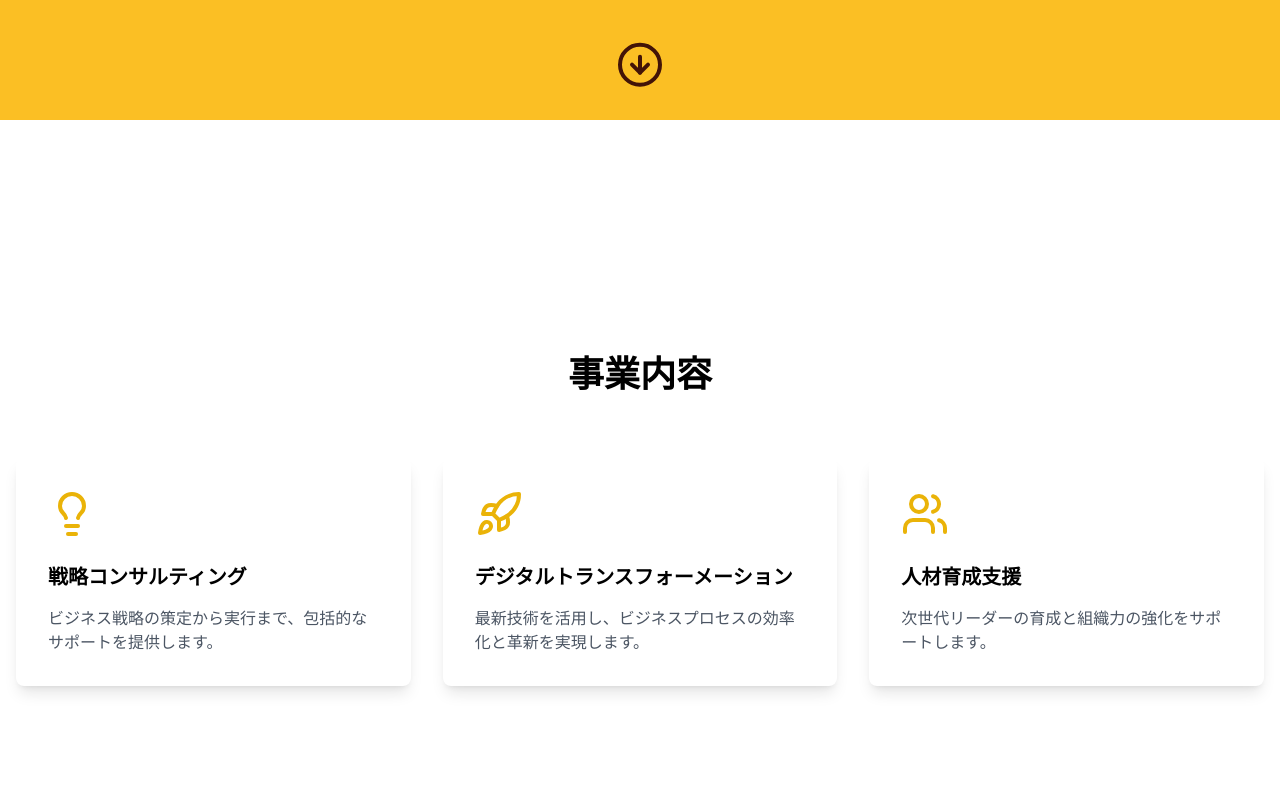
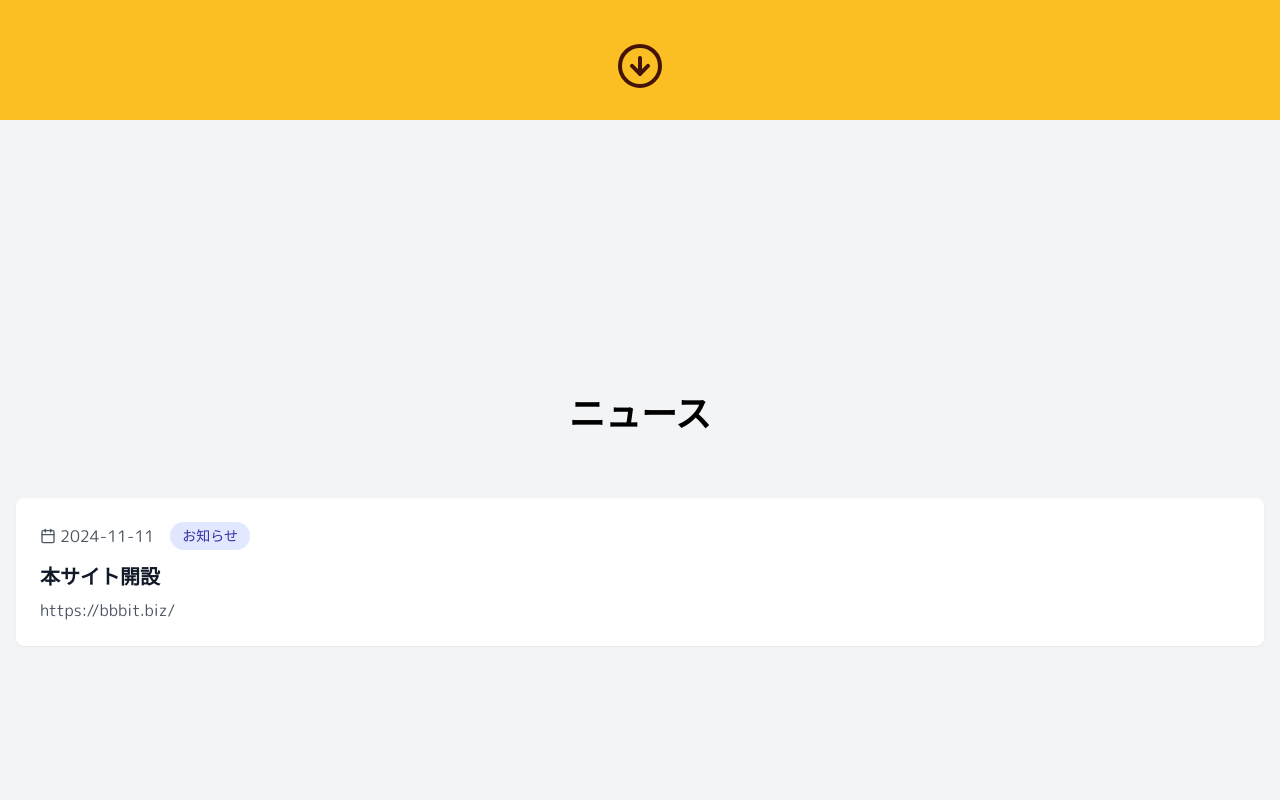
Before and after one commit to tuki0918/bbbit.biz, a Next.js app: page / in a window 1280 px wide. Shown: the part 680-1480 px from the top of the page. Built offline with nearby package versions, Linux system fonts and the light colour scheme.

Commit message:
feat: add News component and update Main and Hero components for navigation

```diff
--- a/components/Footer.tsx
+++ b/components/Footer.tsx
@@ -5,6 +5,36 @@ import { SITE_DESCRIPTION, SITE_NAME, SITE_NAME_JP } from "@/config/app";
 import { cn } from "@/lib/utils";
 import { BookOpen, Store } from "lucide-react";
 import Link from "next/link";
+
+const menus = [
+	{
+		label: "ニュース",
+		href: "/#news",
+	},
+	{
+		label: "事業内容",
+		href: "/#business",
+	},
+	{
+		label: "商品・サービス",
+		href: "/#works",
+	},
+] as const;
+
+const links = [
+	{
+		label: "特定商取引法に基づく表記",
+		href: "/legal",
+	},
+	{
+		label: "プライバシーポリシー",
+		href: "/privacy",
+	},
+	{
+		label: "お問い合わせ",
+		href: "/contact",
+	},
+] as const;
 
 export default function Footer() {
 	return (
@@ -48,22 +78,16 @@ export default function Footer() {
 							MENU
 						</h4>
 						<ul className="space-y-2">
-							<li>
+							{menus.map((menu) => (
+								<li key={menu.label}>
 									<Link
-									href="/#business"
-									className="text-gray-600 hover:text-yellow-500 transition-colors hover:cursor-pointer"
+										href={menu.href}
+										className="text-gray-600 hover:text-gray-400 transition-colors hover:cursor-pointer"
 									>
-									事業内容
+										{menu.label}
 									</Link>
 								</li>
-							<li>
-								<Link
-									href="/#works"
-									className="text-gray-600 hover:text-yellow-500 transition-colors hover:cursor-pointer"
-								>
-									実績
-								</Link>
-							</li>
+							))}
 						</ul>
 					</div>
 
@@ -77,30 +101,16 @@ export default function Footer() {
 							LINKS
 						</h4>
 						<ul className="space-y-2">
-							<li>
-								<a
-									href="/legal"
-									className="text-gray-600 hover:text-yellow-500 transition-colors hover:cursor-pointer"
+							{links.map((link) => (
+								<li key={link.label}>
+									<Link
+										href={link.href}
+										className="text-gray-600 hover:text-gray-400 transition-colors hover:cursor-pointer"
 									>
-									特定商取引法に基づく表記
-								</a>
+										{link.label}
+									</Link>
 								</li>
-							<li>
-								<a
-									href="/privacy"
-									className="text-gray-600 hover:text-yellow-500 transition-colors hover:cursor-pointer"
-								>
-									プライバシーポリシー
-								</a>
-							</li>
-							<li>
-								<a
-									href="/contact"
-									className="text-gray-600 hover:text-yellow-500 transition-colors hover:cursor-pointer"
-								>
-									お問い合わせ
-								</a>
-							</li>
+							))}
 						</ul>
 					</div>
 				</div>
--- a/components/Hero.tsx
+++ b/components/Hero.tsx
@@ -60,7 +60,7 @@ export default function Hero() {
 				className="absolute bottom-8"
 			>
 				<Scroll
-					to="business"
+					to="news"
 					smooth={true}
 					duration={500}
 					className="hover:cursor-pointer"
--- a/components/Main.tsx
+++ b/components/Main.tsx
@@ -4,6 +4,7 @@ import Business from "@/components/Business";
 import Contact from "@/components/Contact";
 import Footer from "@/components/Footer";
 import Hero from "@/components/Hero";
+import News from "@/components/News";
 import Works from "@/components/Works";
 import type { FC } from "react";
 
@@ -13,6 +14,9 @@ const Main: FC = () => {
 			<main className="snap-y snap-mandatory h-screen">
 				<div className="snap-start" id="top">
 					<Hero />
+				</div>
+				<div className="snap-start" id="news">
+					<News />
 				</div>
 				<div className="snap-start" id="business">
 					<Business />
--- /dev/null
+++ b/components/News.tsx
@@ -0,0 +1,62 @@
+"use client";
+
+import { motion } from "framer-motion";
+import { Calendar, ChevronRight } from "lucide-react";
+import { useInView } from "react-intersection-observer";
+
+const news = [
+	{
+		id: 1,
+		date: "2024-11-11",
+		category: "お知らせ",
+		title: "本サイト開設",
+		content: "https://bbbit.biz/",
+	},
+];
+
+export default function News() {
+	const [ref, inView] = useInView({
+		triggerOnce: true,
+		threshold: 0.1,
+	});
+
+	return (
+		<section className="min-h-screen bg-gray-100 flex items-center justify-center py-20">
+			<div className="container mx-auto px-4" ref={ref}>
+				<motion.h2
+					initial={{ opacity: 0, y: 20 }}
+					animate={inView ? { opacity: 1, y: 0 } : {}}
+					transition={{ duration: 0.6 }}
+					className="text-4xl font-bold text-center mb-16"
+				>
+					ニュース
+				</motion.h2>
+
+				<div className="space-y-6">
+					{news.map((item) => (
+						<article
+							key={item.id}
+							className="bg-white rounded-lg shadow-sm overflow-hidden hover:shadow-md transition-shadow duration-300"
+						>
+							<div className="p-6">
+								<div className="flex items-center space-x-4 mb-3">
+									<div className="flex items-center text-gray-600">
+										<Calendar className="h-4 w-4 mr-1" />
+										<time>{item.date}</time>
+									</div>
+									<span className="inline-flex items-center px-3 py-1 rounded-full text-sm font-medium bg-indigo-100 text-indigo-800">
+										{item.category}
+									</span>
+								</div>
+								<h2 className="text-xl font-bold text-gray-900 mb-2">
+									{item.title}
+								</h2>
+								<div className=" text-gray-600">{item.content}</div>
+							</div>
+						</article>
+					))}
+				</div>
+			</div>
+		</section>
+	);
+}
```
Lines whose indentation alone changed are shown as unchanged.
